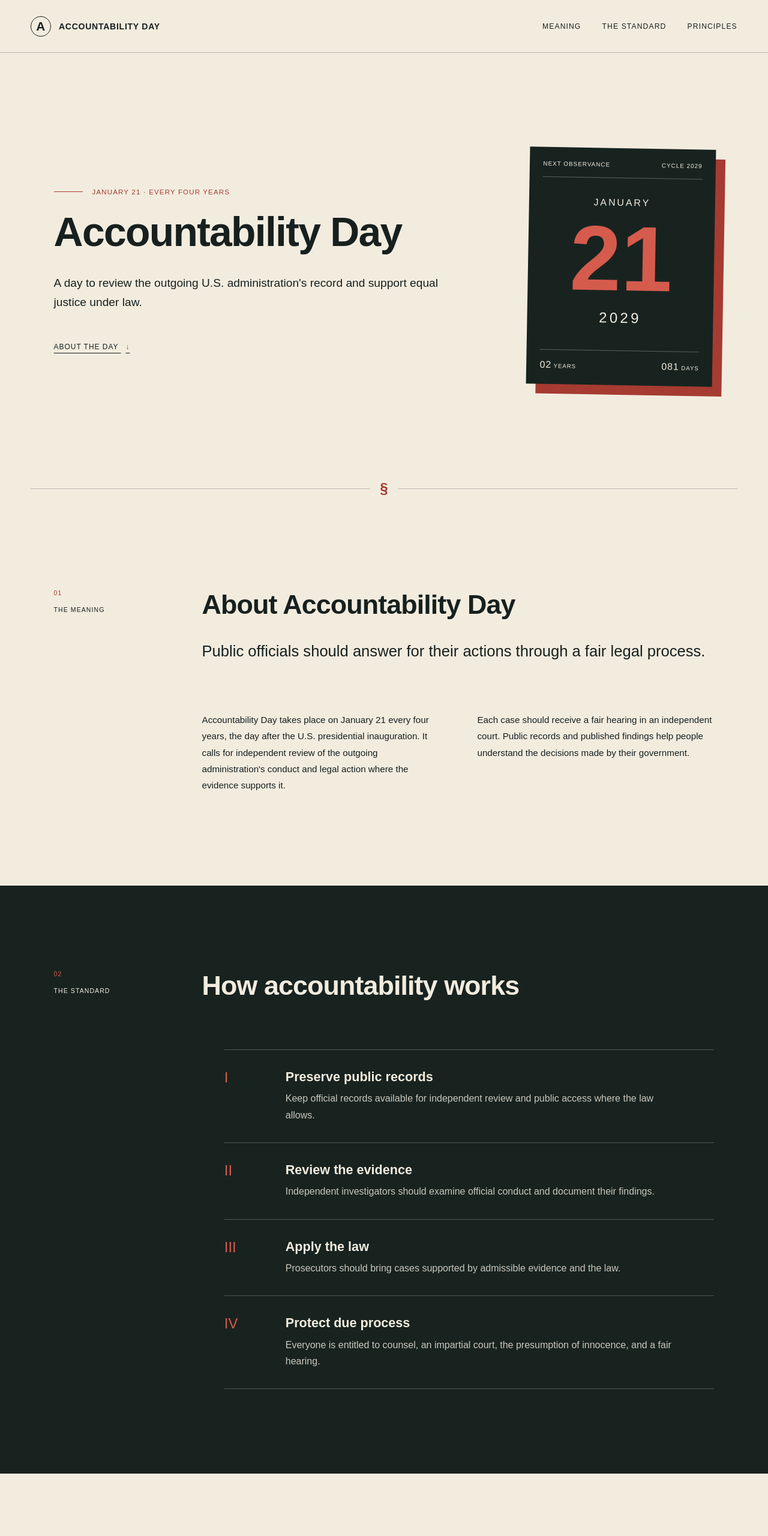
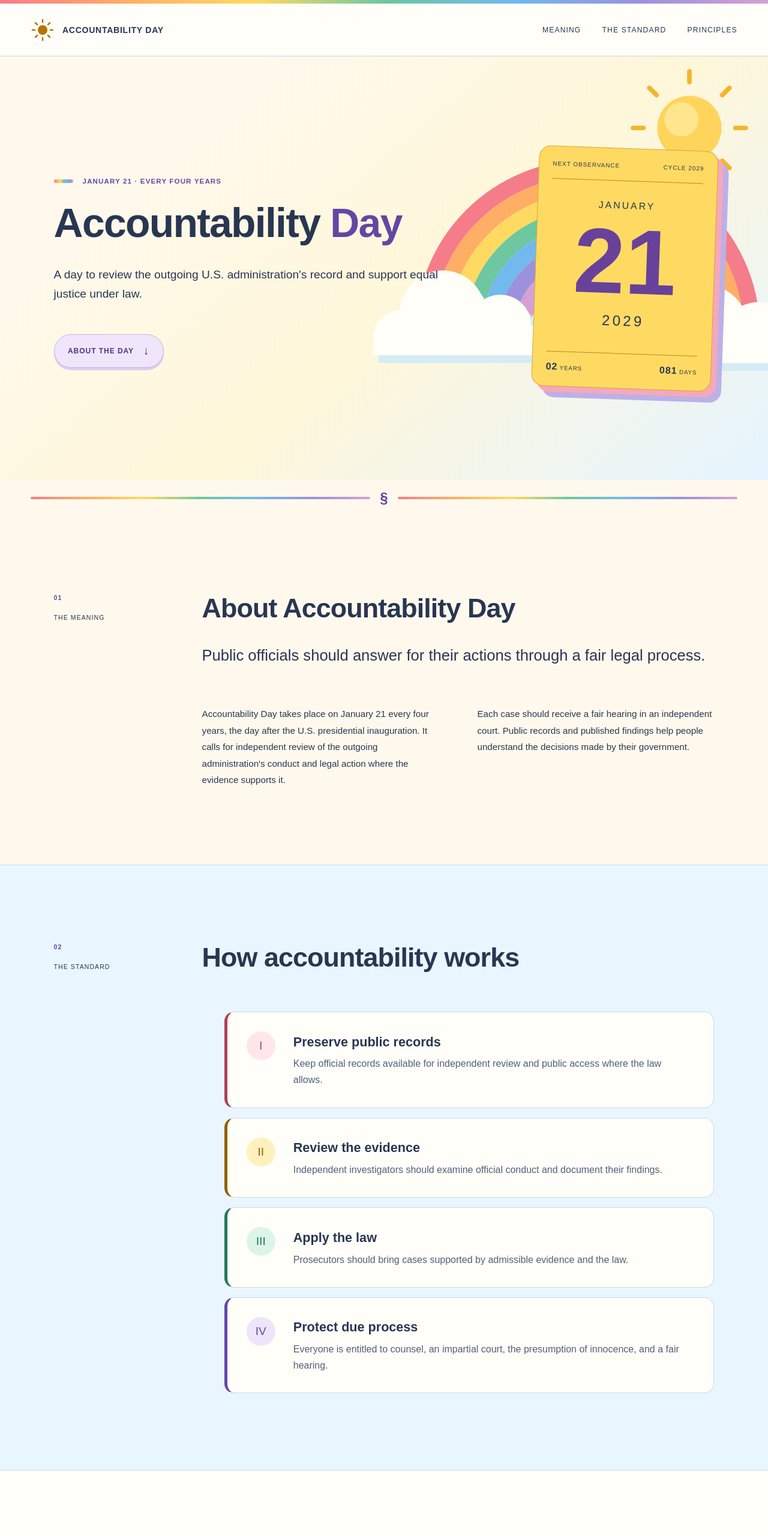
Before and after one commit to pierce403/accountability.day, a website: page index.html in a window 1280 px wide. Shown: the top 2560 px of the page at 60% size. Drawn offline with Linux system fonts and the light colour scheme.

Commit message:
Brighten the site with sunshine and rainbow colors

```diff
--- a/index.html
+++ b/index.html
@@ -4,7 +4,7 @@
     <meta charset="utf-8">
     <meta name="viewport" content="width=device-width, initial-scale=1">
     <meta name="description" content="Accountability Day is January 21 every four years, the day after the U.S. presidential inauguration. It supports public accountability and equal justice under law.">
-    <meta name="theme-color" content="#f2ecdf">
+    <meta name="theme-color" content="#fff9ed">
     <meta property="og:title" content="Accountability Day | January 21">
     <meta property="og:description" content="January 21 every four years. A day for public accountability and equal justice under law.">
     <meta property="og:type" content="website">
@@ -31,7 +31,9 @@
 
     <header class="masthead">
       <a class="wordmark" href="#top" aria-label="Accountability Day home">
-        <span class="seal" aria-hidden="true">A</span>
+        <span class="seal" aria-hidden="true">
+          <svg viewBox="0 0 40 40" fill="none"><g stroke="currentColor" stroke-width="2.5" stroke-linecap="round"><path d="M20 3v4m0 26v4M3 20h4m26 0h4M8 8l3 3m18 18 3 3M8 32l3-3m18-18 3-3"/><circle cx="20" cy="20" r="8" fill="currentColor" stroke="none"/></g></svg>
+        </span>
         <span>Accountability Day</span>
       </a>
       <nav aria-label="Primary navigation">
@@ -43,9 +45,10 @@
 
     <main id="main">
       <section class="hero" id="top" aria-labelledby="hero-title">
+        <img class="hero-sky" src="sunshine.svg" alt="" aria-hidden="true" width="640" height="520">
         <div class="hero-copy">
           <p class="eyebrow">January 21 · Every four years</p>
-          <h1 id="hero-title">Accountability Day</h1>
+          <h1 id="hero-title">Accountability <span>Day</span></h1>
           <p class="dek">A day to review the outgoing U.S. administration's record and support equal justice under law.</p>
           <a class="text-link" href="#meaning">About the day <span aria-hidden="true">↓</span></a>
         </div>
--- a/scripts/build.mjs
+++ b/scripts/build.mjs
@@ -8,6 +8,7 @@ const assets = [
   "styles.css",
   "script.js",
   "favicon.svg",
+  "sunshine.svg",
   "opengraph.png",
   "robots.txt"
 ];
--- a/styles.css
+++ b/styles.css
@@ -1,91 +1,112 @@
 :root {
-  --paper: #f2ecdf;
-  --ink: #17201e;
-  --red: #a63b31;
-  --sage: #687970;
-  --night: #182320;
-  --line: rgba(23, 32, 30, 0.25);
+  color-scheme: light;
+  --paper: #fff9ed;
+  --ink: #293652;
+  --muted: #526078;
+  --violet: #6546a3;
+  --coral: #b13f58;
+  --sunshine: #ffda62;
+  --sky: #e9f6ff;
+  --line: #cbd6e4;
+  --rainbow: linear-gradient(90deg, #f57d89, #ffae65, #ffda62, #6dc7a0, #71b9ee, #9b91dc, #d5a0d4);
   --font: Arial, Helvetica, sans-serif;
 }
 
 * { box-sizing: border-box; }
-html { scroll-behavior: smooth; }
+html { scroll-behavior: smooth; scroll-padding-top: 2rem; }
 body { margin: 0; background: var(--paper); color: var(--ink); font-family: var(--font); }
 a { color: inherit; }
+a:focus-visible { outline: 3px solid var(--violet); outline-offset: 6px; border-radius: 3px; }
 .skip-link { position: fixed; left: 1rem; top: -5rem; z-index: 10; padding: .8rem 1rem; background: var(--ink); color: white; }
 .skip-link:focus { top: 1rem; }
 
-.masthead { min-height: 88px; display: flex; align-items: center; justify-content: space-between; padding: 0 4vw; border-bottom: 1px solid var(--line); }
+.masthead { position: relative; min-height: 94px; display: flex; align-items: center; justify-content: space-between; gap: 2rem; padding: 6px 4vw 0; border-bottom: 1px solid var(--line); background: #fffef9; }
+.masthead::before { content: ""; position: absolute; inset: 0 0 auto; height: 6px; background: var(--rainbow); }
 .wordmark { display: flex; gap: .8rem; align-items: center; text-decoration: none; font-weight: 600; font-size: .88rem; letter-spacing: .05em; text-transform: uppercase; }
-.seal { display: grid; place-items: center; width: 34px; height: 34px; border: 1px solid var(--ink); border-radius: 50%; font-size: 1.3rem; }
+.seal { display: grid; place-items: center; flex: 0 0 40px; width: 40px; height: 40px; color: #b77400; }
+.seal svg { display: block; width: 100%; height: 100%; }
 nav { display: flex; gap: 2.2rem; }
 nav a { font-size: .76rem; letter-spacing: .09em; text-decoration: none; text-transform: uppercase; }
-nav a:hover, nav a:focus-visible { text-decoration: underline; text-underline-offset: .4rem; }
+nav a:hover, nav a:focus-visible { color: var(--violet); text-decoration: underline; text-underline-offset: .4rem; }
 
-.hero { min-height: calc(100vh - 88px); display: grid; grid-template-columns: minmax(0, 1.55fr) minmax(310px, .65fr); gap: 7vw; align-items: center; padding: clamp(4rem, 9vw, 9rem) 7vw; }
+.hero { position: relative; isolation: isolate; overflow: hidden; min-height: calc(100svh - 94px); display: grid; grid-template-columns: minmax(0, 1.55fr) minmax(280px, .65fr); gap: 7vw; align-items: center; padding: clamp(4rem, 9vw, 9rem) 7vw; background: linear-gradient(140deg, #fff9ed 20%, #fff7d9 55%, #e5f4ff 100%); }
+.hero-sky { position: absolute; z-index: -1; width: min(55vw, 700px); height: auto; top: 0; right: -2rem; pointer-events: none; }
 .eyebrow, .section-label, .date-card-top, .countdown, footer { text-transform: uppercase; letter-spacing: .1em; }
-.eyebrow { display: flex; align-items: center; gap: 1rem; color: var(--red); font-size: .72rem; }
-.eyebrow::before { content: ""; width: 3rem; border-top: 1px solid var(--red); }
+.eyebrow { display: flex; align-items: center; gap: 1rem; color: var(--violet); font-size: .72rem; font-weight: 600; line-height: 1.6; }
+.eyebrow::before { content: ""; flex: 0 0 2rem; height: 6px; border-radius: 99px; background: var(--rainbow); }
 h1, h2 { font-weight: 600; }
 h1 { max-width: 900px; margin: 1.5rem 0 2rem; font-size: clamp(2.5rem, 5.3vw, 5.5rem); line-height: 1.1; letter-spacing: -.025em; }
+h1 span { color: var(--violet); }
 .dek { max-width: 650px; font-size: clamp(1.125rem, 1.5vw, 1.25rem); line-height: 1.65; }
-.text-link { display: inline-block; margin-top: 2rem; font-size: .75rem; letter-spacing: .08em; text-transform: uppercase; text-underline-offset: .4rem; }
-.text-link span { margin-left: .5rem; color: var(--red); }
+.text-link { display: inline-flex; align-items: center; gap: 1rem; margin-top: 2rem; padding: 1rem 1.4rem; border: 1px solid #c6b4df; border-radius: 99px; background: #f0e6fc; color: #503184; font-size: .75rem; font-weight: 600; letter-spacing: .08em; text-transform: uppercase; text-decoration: none; box-shadow: 0 4px 0 #ddccef; }
+.text-link:hover { background: #e5d4f7; }
+.text-link span { font-size: 1.2rem; }
 
-.date-card { background: var(--night); color: var(--paper); padding: 1.4rem; box-shadow: 16px 16px 0 var(--red); transform: rotate(1deg); }
-.date-card-top { display: flex; justify-content: space-between; border-bottom: 1px solid rgba(242,236,223,.3); padding-bottom: 1rem; font-size: .62rem; }
+.date-card { position: relative; background: var(--sunshine); color: var(--ink); padding: 1.4rem; border: 1px solid #d4a834; border-radius: 20px; box-shadow: 9px 9px 0 #f6a8bb, 18px 18px 0 #bdb0e7; transform: rotate(2deg); }
+.date-card-top { display: flex; justify-content: space-between; gap: .7rem; border-bottom: 1px solid #b58a25; padding-bottom: 1rem; font-size: .62rem; line-height: 1.5; }
 .date-card time { display: grid; justify-items: center; padding: 2rem 0 2.5rem; }
 .month, .year { text-transform: uppercase; letter-spacing: .18em; }
 .month { font-size: 1rem; }
-.day { font-size: clamp(7rem, 12vw, 10rem); line-height: 1.1; font-weight: 600; color: #d55b4d; }
+.day { font-size: clamp(7rem, 12vw, 10rem); line-height: 1.1; font-weight: 600; color: #68419a; }
 .year { font-size: 1.5rem; }
-.countdown { display: flex; justify-content: space-between; border-top: 1px solid rgba(242,236,223,.3); padding-top: 1rem; font-size: .6rem; }
-.countdown strong { font-weight: 400; font-size: 1rem; }
+.countdown { display: flex; justify-content: space-between; gap: .7rem; border-top: 1px solid #b58a25; padding-top: 1rem; font-size: .6rem; }
+.countdown strong { font-weight: 600; font-size: 1rem; }
 .countdown, .day, .year { font-variant-numeric: tabular-nums; }
 
-.rule { display: flex; align-items: center; gap: 1rem; padding: 0 4vw; color: var(--red); }
-.rule span { flex: 1; border-top: 1px solid var(--line); }
+.rule { display: flex; align-items: center; gap: 1rem; padding: 1rem 4vw; color: var(--violet); }
+.rule span { flex: 1; height: 4px; border-radius: 99px; background: var(--rainbow); }
 .rule b { font-size: 1.5rem; }
-.declaration, .principles { display: grid; grid-template-columns: minmax(130px, .3fr) minmax(0, 1.4fr); gap: 5vw; padding: clamp(6rem, 12vw, 12rem) 7vw; }
-.section-label { font-size: .66rem; }
-.section-label span { display: block; color: var(--red); margin-bottom: 1rem; }
+.declaration, .principles { display: grid; grid-template-columns: minmax(130px, .3fr) minmax(0, 1.4fr); gap: 5vw; padding: clamp(5rem, 10vw, 10rem) 7vw; }
+.section-label { font-size: .66rem; line-height: 1.6; }
+.section-label span { display: block; color: var(--violet); font-weight: 600; margin-bottom: 1rem; }
 .section-label p { margin: 0; }
 .declaration h2, .principles h2 { margin: 0 0 2rem; font-size: clamp(2rem, 3.5vw, 3.75rem); line-height: 1.15; letter-spacing: -.02em; }
-.lead { max-width: 880px; margin: 0 0 5rem; font-size: clamp(1.25rem, 2vw, 1.65rem); line-height: 1.6; }
+.lead { max-width: 880px; margin: 0 0 4rem; font-size: clamp(1.25rem, 2vw, 1.65rem); line-height: 1.6; }
 .columns { columns: 2; column-gap: 4rem; max-width: 900px; }
 .columns p { break-inside: avoid; margin: 0; font-size: .95rem; line-height: 1.8; }
 
-.standard { background: var(--night); color: var(--paper); padding: clamp(6rem, 11vw, 10rem) 7vw; }
+.standard { background: var(--sky); color: var(--ink); padding: clamp(5rem, 10vw, 9rem) 7vw; border-block: 1px solid #c7e1ef; }
 .standard-intro { display: grid; grid-template-columns: minmax(130px, .3fr) minmax(0, 1.4fr); gap: 5vw; }
-.section-label.light span { color: #d55b4d; }
-.standard h2 { margin: 0 0 5rem; font-size: clamp(2rem, 3.5vw, 3.75rem); line-height: 1.15; letter-spacing: -.02em; }
-.steps { list-style: none; margin: 0 0 0 calc(20% + 5vw); padding: 0; border-top: 1px solid rgba(242,236,223,.25); }
-.steps li { display: grid; grid-template-columns: 70px 1fr; gap: 2rem; padding: 2rem 0; border-bottom: 1px solid rgba(242,236,223,.25); }
-.step-number { color: #d55b4d; font-size: 1.5rem; }
-.steps h3 { margin: 0 0 .6rem; font-size: 1.35rem; font-weight: 600; }
-.steps p { max-width: 650px; margin: 0; color: #c9c7bd; line-height: 1.7; }
+.standard h2 { margin: 0 0 4rem; font-size: clamp(2rem, 3.5vw, 3.75rem); line-height: 1.15; letter-spacing: -.02em; }
+.steps { list-style: none; margin: 0 0 0 calc(20% + 5vw); padding: 0; display: grid; gap: 1rem; }
+.steps li { --step-color: #b13f58; --step-tint: #ffe6eb; display: grid; grid-template-columns: 54px 1fr; gap: 1.5rem; padding: 2rem; border: 1px solid #c7dce9; border-left: 5px solid var(--step-color); border-radius: 16px; background: #fffef9; }
+.steps li:nth-child(2) { --step-color: #936000; --step-tint: #fff0be; }
+.steps li:nth-child(3) { --step-color: #23765b; --step-tint: #ddf4e9; }
+.steps li:nth-child(4) { --step-color: #6546a3; --step-tint: #eee5fa; }
+.step-number { display: grid; place-items: center; align-self: start; width: 48px; height: 48px; border-radius: 50%; background: var(--step-tint); color: var(--step-color); font-size: 1.2rem; }
+.steps h3 { margin: .3rem 0 .6rem; font-size: 1.35rem; font-weight: 600; }
+.steps p { max-width: 650px; margin: 0; color: var(--muted); line-height: 1.7; }
 
-.principles { padding-bottom: clamp(7rem, 14vw, 14rem); }
-.principle-grid { display: grid; grid-template-columns: 1fr 1fr; border-top: 1px solid var(--line); border-left: 1px solid var(--line); }
-.principle-grid article { min-height: 270px; padding: 2rem; border-right: 1px solid var(--line); border-bottom: 1px solid var(--line); }
-.principle-grid span { color: var(--red); font-size: .65rem; }
-.principle-grid h3 { margin: 3rem 0 1rem; font-size: 1.5rem; font-weight: 600; }
+.principles { background: #fffef9; }
+.principle-grid { display: grid; grid-template-columns: 1fr 1fr; gap: 1rem; }
+.principle-grid article { --tile-color: #b13f58; min-height: 270px; padding: 2rem; border: 1px solid #eabac4; border-top: 5px solid var(--tile-color); border-radius: 16px; background: #fff0f3; }
+.principle-grid article:nth-child(2) { --tile-color: #936000; border-color: #e5ce82; background: #fff6d6; }
+.principle-grid article:nth-child(3) { --tile-color: #23765b; border-color: #a5d5bf; background: #eaf8ef; }
+.principle-grid article:nth-child(4) { --tile-color: #6546a3; border-color: #d0bce9; background: #f2ebfc; }
+.principle-grid span { color: var(--tile-color); font-size: .7rem; font-weight: 600; }
+.principle-grid h3 { margin: 2.5rem 0 1rem; font-size: 1.5rem; font-weight: 600; }
 .principle-grid p { max-width: 330px; margin: 0; line-height: 1.6; }
 
-.closing { padding: clamp(7rem, 15vw, 15rem) 7vw; background: var(--red); color: var(--paper); text-align: center; }
+.closing { position: relative; padding: clamp(6rem, 12vw, 11rem) 7vw; background: linear-gradient(120deg, #ffe79b, #ffefd0 42%, #f6dce9 72%, #e5dcf7); color: var(--ink); text-align: center; }
+.closing::before { content: ""; position: absolute; inset: 0 0 auto; height: 7px; background: var(--rainbow); }
 .closing h2 { margin: 0; font-size: clamp(2.25rem, 4.5vw, 4.5rem); line-height: 1.2; letter-spacing: -.02em; }
-.closing p { margin: 3rem 0 0; font-size: .7rem; letter-spacing: .15em; text-transform: uppercase; }
-footer { display: grid; grid-template-columns: 1fr 2fr auto; gap: 2rem; padding: 2rem 4vw; background: #111816; color: var(--paper); font-size: .6rem; }
+.closing p { margin: 3rem 0 0; color: #503184; font-size: .85rem; font-weight: 600; letter-spacing: .15em; text-transform: uppercase; }
+footer { display: grid; grid-template-columns: 1fr 2fr auto; gap: 2rem; padding: 2rem 4vw; background: #eee5fa; color: #503184; font-size: .6rem; line-height: 1.6; }
 footer p { margin: 0; }
+footer a { text-underline-offset: .3rem; }
 
-.not-found { min-height: 100vh; display: grid; align-content: center; padding: 8vw; }
+.not-found { position: relative; isolation: isolate; min-height: 100svh; display: grid; align-content: center; justify-items: start; padding: 8vw; background: linear-gradient(140deg, #fff9ed, #e9f6ff); }
+.not-found::before { content: ""; position: absolute; z-index: -1; inset: 0; background: url("sunshine.svg") top right / min(50vw, 640px) auto no-repeat; opacity: .35; }
 .not-found h1 { max-width: 950px; }
 .not-found .dek { margin: 0; }
 
 @media (max-width: 800px) {
+  .masthead { min-height: 88px; }
   nav { display: none; }
-  .hero { min-height: auto; grid-template-columns: 1fr; padding: 5rem 7vw 7rem; }
-  .date-card { max-width: 440px; margin-top: 2rem; }
+  .hero { min-height: auto; grid-template-columns: 1fr; gap: 3rem; padding: 4rem 7vw 5rem; }
+  .hero-sky { width: min(90vw, 550px); top: auto; bottom: 12rem; right: -3rem; }
+  .hero-copy { position: relative; }
+  .date-card { width: min(100%, 400px); justify-self: center; margin-top: 2rem; }
   .declaration, .principles, .standard-intro { grid-template-columns: 1fr; }
   .section-label { display: flex; gap: 1rem; }
   .section-label span { margin: 0; }
@@ -93,7 +114,16 @@ footer p { margin: 0; }
   .columns p + p { margin-top: 1.5rem; }
   .steps { margin-left: 0; }
   .principle-grid { grid-template-columns: 1fr; }
-  footer { grid-template-columns: 1fr; }
+  .principle-grid article { min-height: auto; }
+  footer { grid-template-columns: 1fr; gap: 1rem; }
+}
+
+@media (max-width: 400px) {
+  .wordmark { gap: .5rem; font-size: .76rem; }
+  h1 { font-size: 2.2rem; }
+  .steps li { grid-template-columns: 38px 1fr; gap: 1rem; padding: 1.3rem; }
+  .step-number { width: 36px; height: 36px; font-size: 1rem; }
+  .steps h3 { font-size: 1.15rem; }
 }
 
 @media (prefers-reduced-motion: reduce) { html { scroll-behavior: auto; } }
```
Also changed, not shown: 404.html (+1 -1 lines), AGENTS.md (added, +3 -0 lines), favicon.svg, opengraph.png, opengraph.svg, sunshine.svg (added).
